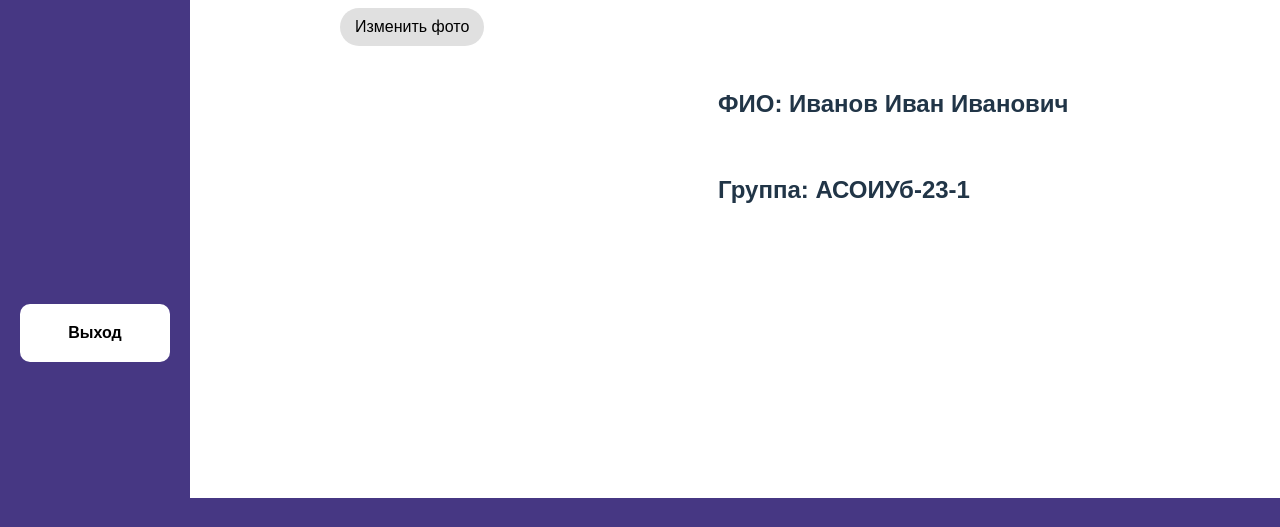
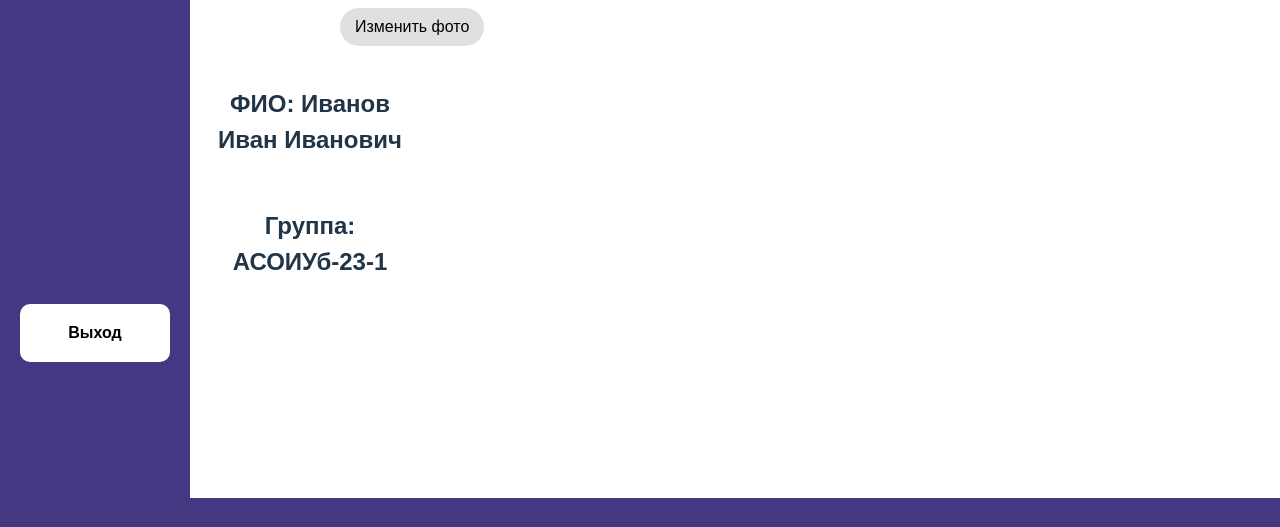
Before and after one commit to IvashkinaKristina/project-vite, a React (Vite) app: page / in a window 1280 px wide. Shown: the part 374-901 px from the top of the page. Built offline with nearby package versions, Linux system fonts and the light colour scheme.

Commit message:
доработка

```diff
--- a/src/GeneralModules/Menu/Menu.jsx
+++ b/src/GeneralModules/Menu/Menu.jsx
@@ -5,7 +5,7 @@ import React from "react";
 
 export default function Menu(){
 return(
-    <div >
+    <div className="menu-container">
         <NMenu/>
     </div>
 );
--- a/src/pages/Main/MainForm/MainForm.jsx
+++ b/src/pages/Main/MainForm/MainForm.jsx
@@ -1,5 +1,4 @@
 import './MainForm.css';
-//sdfg
 export default function MainForm({ active, onChange }){
     return(
     <div>
--- a/src/pages/PersonalAccount/PersonalAccount.css
+++ b/src/pages/PersonalAccount/PersonalAccount.css
@@ -41,18 +41,18 @@
 
 .user-info-details {
   display: flex;
-  flex-direction: column; /* Располагаем элементы в колонку */
-  align-items: flex-end; /* Выравниваем содержимое details по левому краю */
-  flex: 1; /* Занимает оставшееся место справа от фото */
-  text-align: right;
+  height: 170px;
+  width: 200px;
+  flex-direction: column;
+  align-items: flex-end;
+  flex: 1;
+
 }
 
 .FIO,
 .Group {
     display: flex;
     margin-bottom: 10px;
-    width: 60%;
-
 
 }
 
--- a/src/pages/PersonalAccount/PersonalAccount.jsx
+++ b/src/pages/PersonalAccount/PersonalAccount.jsx
@@ -1,7 +1,7 @@
 import "./PersonalAccount.css";
 import Menu from "../../GeneralModules/Menu/Menu";
 
-export default function Lectures() {
+export default function PersonalAccount() {
     return (
       <div class="container-all">
         <Menu/>
```
